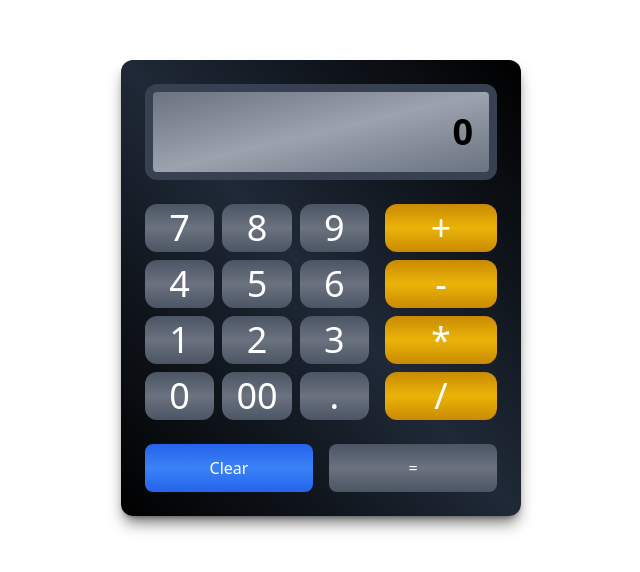
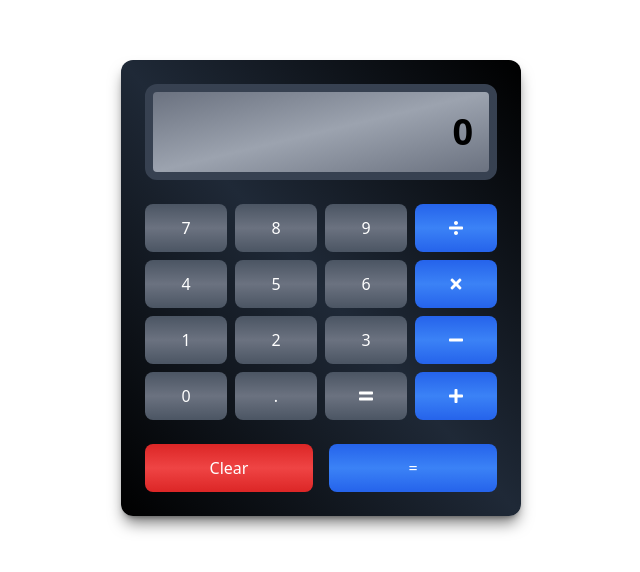
Before and after one commit to Lokie-ree/calculator, a Next.js app: page / in a window 1280 px wide. Shown: the part 112-684 px from the top of the page, without its empty margins (319-959 px from the left). Built offline with nearby package versions, Linux system fonts and the light colour scheme.

Commit message:
implemented modular code for adding additional buttons later

```diff
--- a/src/components/Button.jsx
+++ b/src/components/Button.jsx
@@ -2,7 +2,14 @@ import React from "react";
 
 const Button = ({ label, type, icon, onClick }) => {
   return (
-    <button className={`button ${type}`} onClick={onClick}>
+    <button
+      onClick={onClick}
+      className={`flex items-center justify-center h-12 rounded-lg text-white ${
+        type === "operator"
+          ? "bg-gradient-to-b from-blue-600 via-blue-500 to-blue-600 hover:from-blue-500"
+          : "bg-gradient-to-b from-gray-600 via-gray-500 to-gray-600 hover:from-gray-500"
+      }`}
+    >
       {icon || label}
     </button>
   );
--- a/src/components/Calculator.jsx
+++ b/src/components/Calculator.jsx
@@ -1,14 +1,12 @@
 import React, { useState } from "react";
-import { numberButtons, operatorButtons } from "@/utils/constants";
 import Display from "./Display";
-import NumberButton from "./NumberButton";
-import OperatorButton from "./OperatorButton";
+import Button from "./Button";
+import { BUTTONS } from "@/utils/constants";
 import {
   appendToExpression,
   resetCalculator,
   calculateResult,
 } from "@/utils/functions";
-import { BUTTONS } from "@/utils/constants";
 
 const Calculator = () => {
   const [expression, setExpression] = useState("");
@@ -33,36 +31,27 @@ const Calculator = () => {
   return (
     <div className="flex flex-col bg-gradient-to-bl from-black via-gray-800 to-black w-[400px] h-fit rounded-xl p-6 gap-6 shadow-lg shadow-black/50">
       <Display expression={expression} result={result} />
-      <div className="flex flex-row w-full gap-4">
-        <div className="w-2/3 grid grid-cols-3 gap-2">
-          {numberButtons.map((button) => (
-            <NumberButton
-              key={button}
-              button={button}
-              onClick={handleButtonClick}
-            />
-          ))}
-        </div>
-        <div className="w-1/3 flex flex-col gap-2">
-          {operatorButtons.map((button) => (
-            <OperatorButton
-              key={button}
-              button={button}
-              onClick={handleButtonClick}
-            />
-          ))}
-        </div>
+      <div className="grid grid-cols-4 gap-2">
+        {BUTTONS.map((button) => (
+          <Button
+            key={button.label}
+            label={button.label}
+            icon={button.icon}
+            onClick={() => handleButtonClick(button.label)}
+            type={button.type}
+          />
+        ))}
       </div>
       <div className="flex flex-row gap-4">
         <button
           onClick={handleClear}
-          className="w-1/2 hover:scale-105 active:scale-100 hover:bg-gradient-to-br bg-gradient-to-b from-blue-600 via-blue-500 to-blue-600 rounded-lg h-12 text-white"
+          className="w-1/2 hover:scale-105 active:scale-100 hover:bg-gradient-to-br bg-gradient-to-b from-red-600 via-red-500 to-red-600 rounded-lg h-12 text-white"
         >
           Clear
         </button>
         <button
           onClick={handleCalculation}
-          className="w-1/2 hover:scale-105 active:scale-100 hover:bg-gradient-to-br bg-gradient-to-b from-gray-600 via-gray-500 to-gray-600 rounded-lg h-12 text-white"
+          className="w-1/2 hover:scale-105 active:scale-100 hover:bg-gradient-to-br bg-gradient-to-b from-blue-600 via-blue-500 to-blue-600 rounded-lg h-12 text-white"
         >
           =
         </button>
--- a/src/components/NumberButton.jsx
+++ /dev/null
@@ -1,14 +0,0 @@
-import React from "react";
-
-const NumberButton = ({ button, onClick }) => {
-  return (
-    <button
-      onClick={() => onClick(button)}
-      className="hover:scale-105 active:scale-100 h-12 min-w-1/3 flex items-center justify-center text-white text-4xl hover:bg-gradient-to-br bg-gradient-to-b from-gray-600 via-gray-500 to-gray-600 rounded-xl"
-    >
-      {button}
-    </button>
-  );
-};
-
-export default NumberButton;
--- a/src/components/OperatorButton.jsx
+++ /dev/null
@@ -1,14 +0,0 @@
-import React from "react";
-
-const OperatorButton = ({ button, onClick }) => {
-  return (
-    <button
-      onClick={() => onClick(button)}
-      className="hover:scale-105 active:scale-100 h-12 min-w-1/3 flex items-center justify-center text-white text-4xl hover:bg-gradient-to-br bg-gradient-to-b from-yellow-600 via-yellow-500 to-yellow-600 rounded-xl"
-    >
-      {button}
-    </button>
-  );
-};
-
-export default OperatorButton;
--- a/src/utils/constants.js
+++ b/src/utils/constants.js
@@ -4,34 +4,17 @@ export const BUTTONS = [
   { label: "7", type: "number" },
   { label: "8", type: "number" },
   { label: "9", type: "number" },
-  { label: "/", type: "operator", icon: FaDivide },
+  { label: "/", type: "operator", icon: <FaDivide /> },
   { label: "4", type: "number" },
   { label: "5", type: "number" },
   { label: "6", type: "number" },
-  { label: "*", type: "operator", icon: FaTimes },
+  { label: "*", type: "operator", icon: <FaTimes /> },
   { label: "1", type: "number" },
   { label: "2", type: "number" },
   { label: "3", type: "number" },
-  { label: "-", type: "operator", icon: FaMinus },
+  { label: "-", type: "operator", icon: <FaMinus /> },
   { label: "0", type: "number" },
   { label: ".", type: "number" },
-  { label: "=", type: "equals", icon: FaEquals },
-  { label: "+", type: "operator", icon: FaPlus },
+  { label: "=", type: "equals", icon: <FaEquals /> },
+  { label: "+", type: "operator", icon: <FaPlus /> },
 ];
-
-export const numberButtons = [
-  "7",
-  "8",
-  "9",
-  "4",
-  "5",
-  "6",
-  "1",
-  "2",
-  "3",
-  "0",
-  "00",
-  ".",
-];
-
-export const operatorButtons = ["+", "-", "*", "/"];
```
